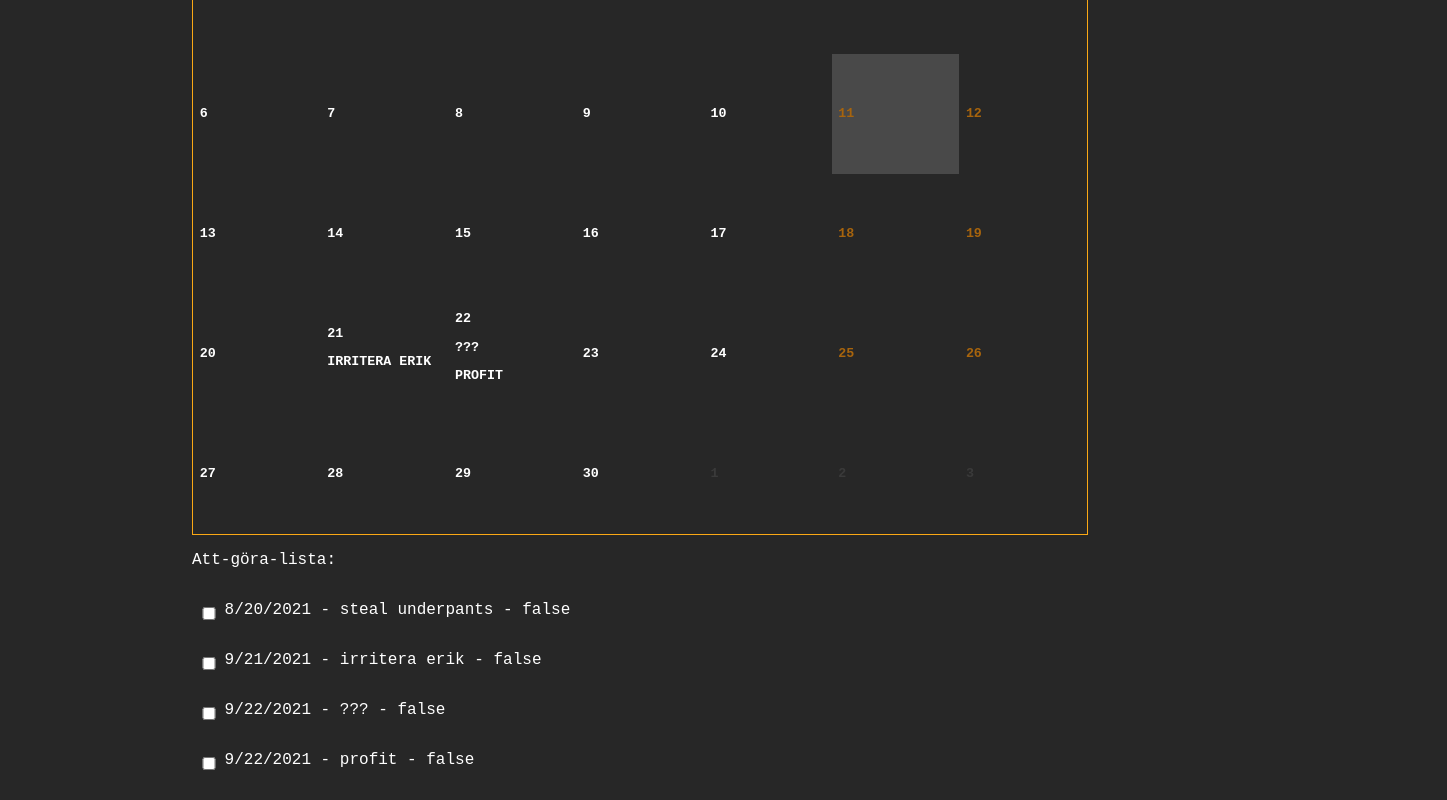
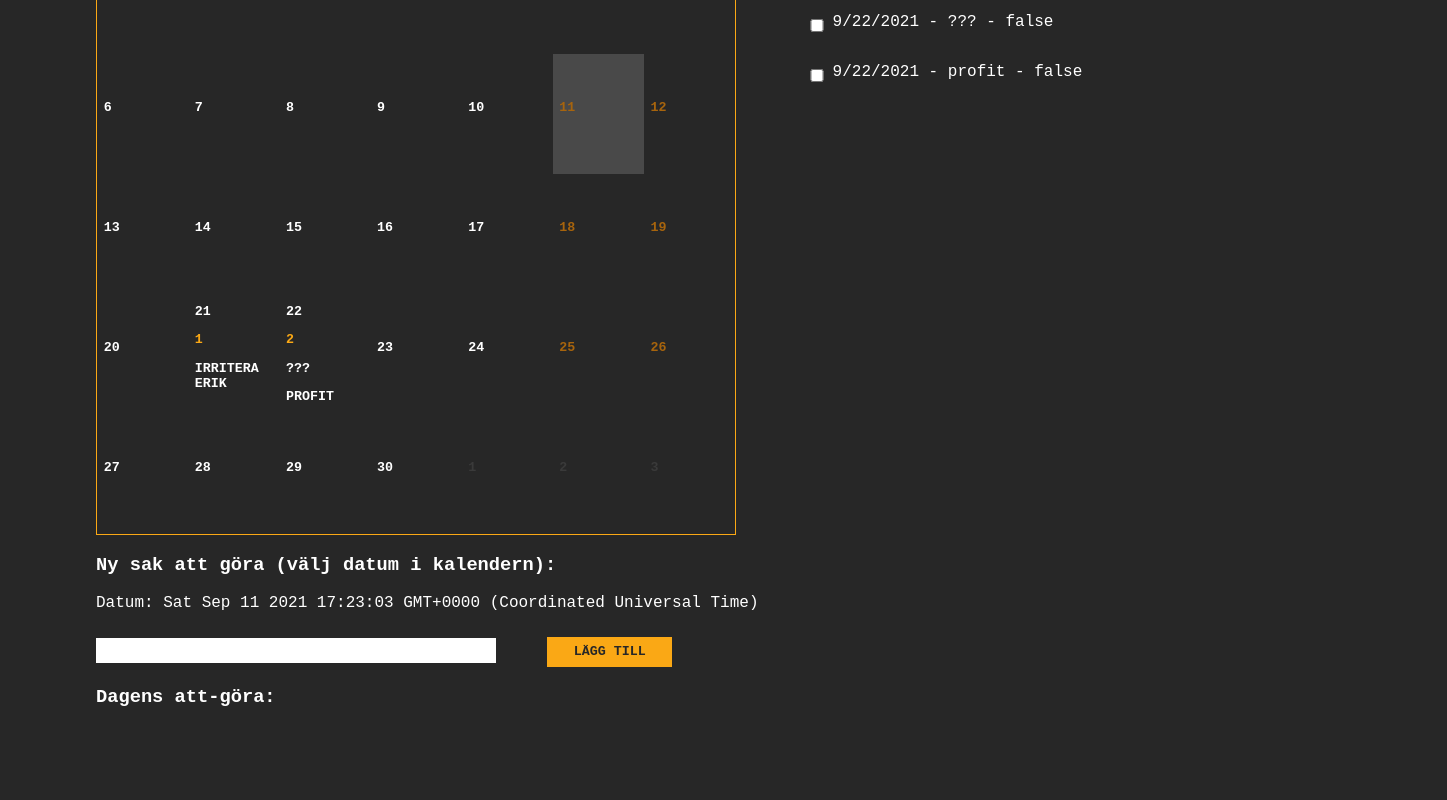
Before and after one commit to ljwedin/react-calendar, a React (Create React App) app: page / in a window 1280 px wide. Shown: the part 252-1052 px from the top of the page, 1447 px wide, since content can reach past the window. After the commit the page ends 993 px from the top, so only its background shows below. Built offline with nearby package versions, Linux system fonts and the light colour scheme.

Commit message:
Moves summary to-do-list to the right and creates function for printing daily tasks

```diff
--- a/src/App.css
+++ b/src/App.css
@@ -147,7 +147,8 @@ button:active {
   display: flex;
   -ms-flex-wrap: wrap;
       flex-wrap: wrap;
-  width: 70vw;
+  width: 30vw;
+  margin-left: 5vw;
 }
 
 #toDoItem {
@@ -167,15 +168,34 @@ button:active {
 }
 
 #toDoItem p {
-  width: 68vw;
+  width: 48vw;
+}
+
+#newToDoBtn {
+  margin-left: 4vw;
+  color: #272727;
 }
 
 .done {
   text-decoration: line-through;
 }
 
+#calendarToDo {
+  display: -webkit-box;
+  display: -ms-flexbox;
+  display: flex;
+}
+
+#calendarToDo h2 {
+  margin-left: 7vw;
+}
+
+.toDoAmount {
+  color: #faa815;
+}
+
 .react-calendar {
-  width: 70vw;
+  width: 50vw;
   max-width: 100%;
   background: #272727;
   border: 1px solid #faa815;
--- a/src/App.scss
+++ b/src/App.scss
@@ -110,7 +110,8 @@ button {
 #toDoDisplay {
   display: flex;
   flex-wrap: wrap;
-  width: 70vw;
+  width: 30vw;
+  margin-left: 5vw;
 }
 
 #toDoItem {
@@ -121,16 +122,32 @@ button {
     width: 2vw;
   }
   & p {
-    width: 68vw;
+    width: 48vw;
   }
+}
+
+#newToDoBtn {
+  margin-left: 4vw;
+  color:#272727
 }
 
 .done {
   text-decoration: line-through;
 }
 
+#calendarToDo {
+  display: flex;
+  & h2 {
+    margin-left: 7vw;
+  }
+}
+
+.toDoAmount {
+  color: #faa815;
+}
+
 .react-calendar {
-    width: 70vw;
+    width: 50vw;
     max-width: 100%;
     background: #272727;
     border: 1px solid #faa815;
--- a/src/components/MonthView.jsx
+++ b/src/components/MonthView.jsx
@@ -3,6 +3,7 @@ import MonthHeader from './MonthHeader';
 import Calendar from 'react-calendar';
 import ToDoDisplay from './ToDoDisplay';
 import NewToDoItem from './NewToDoItem';
+import ToDoDisplayDay from './ToDoDisplayDay';
 
 const MonthView = (props) => {
     const tileContent = ({date, view}) => {
@@ -10,17 +11,47 @@ const MonthView = (props) => {
             return item.date.getDate() === date.getDate() && item.date.getMonth() === date.getMonth() && item.date.getYear() === date.getYear();
         })
 
-        return filtered.map((item) => {
-            return <p>{item.toDo}</p>;
+        return (
+            <div>
+                <p className="toDoAmount">{filtered.length > 0 ? filtered.length.toString() : null}</p>
+                {filtered.map((item) => {
+                    return <p>{item.toDo}</p>;
+                })}
+            </div>
+        )
+    }
+
+    const handleDateChange = (value, event) => {
+        props.setDate(value);
+    }
+
+    const filterByDate = (array, date) => {
+        return array.filter((item) => {
+            return item.date.getDate() === date.getDate() && item.date.getMonth() === date.getMonth() && item.date.getYear() === date.getYear();
         })
     }
+
+    const dailyToDoList = filterByDate(props.toDoList, props.date);
 
     return (
         <div id="monthComponents">
             <MonthHeader />
-            <Calendar tileContent={tileContent} />
-
-            <ToDoDisplay toDoList={props.toDoList} setToDoList={props.setToDoList} />
+            <div id="calendarToDo">
+                <Calendar
+                    tileContent={tileContent}
+                    onClickDay={handleDateChange}
+                />
+                <ToDoDisplay
+                    toDoList={props.toDoList}
+                    setToDoList={props.setToDoList}
+                />
+            </div>
+            <NewToDoItem
+                toDoList={props.toDoList}
+                setToDoList={props.setToDoList}
+                date={props.date}
+            />
+            <ToDoDisplayDay dailyToDoList={dailyToDoList}/>
         </div>
     )
 }
--- a/src/components/NewToDoItem.jsx
+++ b/src/components/NewToDoItem.jsx
@@ -1,11 +1,31 @@
 const NewToDoItem = (props) => {
-    let date;
+    const date = props.date;
+
+    const newToDoItem = {
+        id: props.toDoList.length,
+        date: date,
+        toDo: '',
+        done: false
+    }
+
+    const onChangeInputText = (e) => {
+        newToDoItem.toDo = e.target.value;
+    }
+
+    const handleSubmit = (e) => {
+        e.preventDefault();
+
+        props.toDoList.push(newToDoItem);
+        props.setToDoList([...props.toDoList]);
+    }
 
     return (
         <div id="newToDoItem">
-            <p>Datum: {date}</p>
+            <h3>Ny sak att göra (välj datum i kalendern):</h3>
+            <p>Datum: {date.toString()}</p>
             <form>
-                <input type="text" name="toDo" id="toDo" />
+                <input type="text" name="toDo" onChange={onChangeInputText} />
+                <button type="submit" id="newToDoBtn" onClick={handleSubmit}>Lägg till</button>
             </form>
         </div>
     )
--- a/src/components/ToDoCalendar.jsx
+++ b/src/components/ToDoCalendar.jsx
@@ -41,7 +41,7 @@ const ToDoCalendar = () => {
     // }, []);
 
     useEffect(() => {
-        console.log(toDoList)
+        console.log(date)
     });
 
     return (
@@ -50,6 +50,7 @@ const ToDoCalendar = () => {
                 <MonthView
                     toDoList={toDoList}
                     setToDoList={setToDoList}
+                    date={date}
                     setDate={setDate}
                 />
             </div>
--- a/src/components/ToDoDisplay.jsx
+++ b/src/components/ToDoDisplay.jsx
@@ -3,7 +3,7 @@ import ToDoItems from './ToDoItems';
 const ToDoDisplay = (props) => {
     return (
         <div>
-            <p>Att-göra-lista:</p>
+            <h2>Att-göra-lista:</h2>
             <div id="toDoDisplay">
                 <ToDoItems toDoList={props.toDoList} setToDoList={props.setToDoList} />
             </div>
--- /dev/null
+++ b/src/components/ToDoDisplayDay.jsx
@@ -0,0 +1,16 @@
+const ToDoDisplayDay = (props) => {
+    return (
+        <div>
+            <h3>Dagens att-göra:</h3>
+            {props.dailyToDoList.map((item) => {
+                return (
+                    <div id="toDoItem" key={item.id}>
+                        <p className={item.done ? "done" : "notDone"}>{item.date.toLocaleDateString()} - {item.toDo} - {item.done.toString()}</p>
+                    </div>
+                )}
+            )}
+        </div>
+    )
+}
+
+export default ToDoDisplayDay;
--- a/src/components/ToDoItems.jsx
+++ b/src/components/ToDoItems.jsx
@@ -23,9 +23,9 @@ const ToDoItems = (props) => {
     // }
 
     const handleCheckbox = (e) => {
-        const target = parseInt(e.target.id);
-
-
+        let target = newToDoList.find((item) => e.target.id == item.id)
+        target.done = !target.done
+        props.setToDoList([...newToDoList]);
     }
 
     sortByDate(newToDoList);
```
Also changed, not shown: 1 other file (tests, documents, lock files or other folders).
